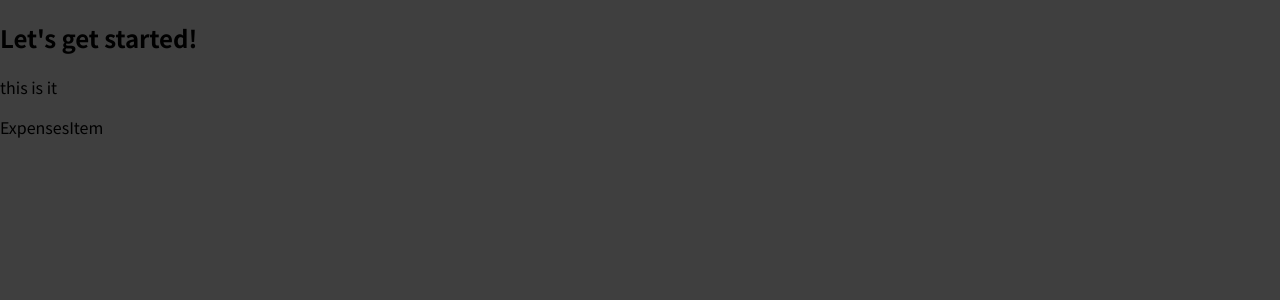
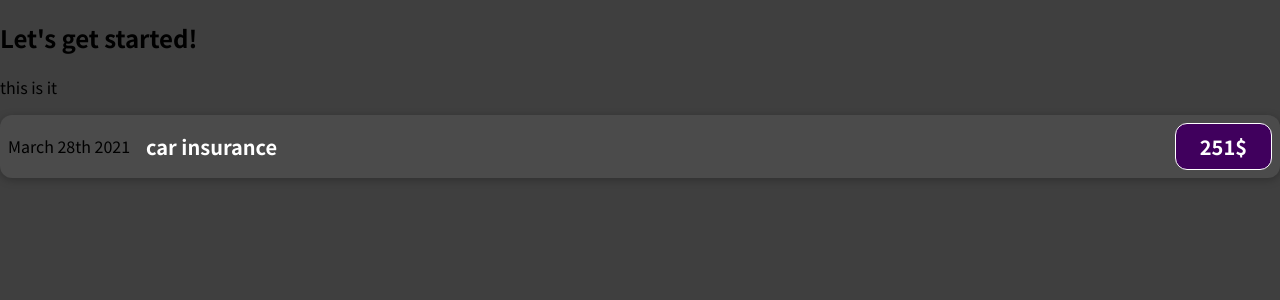
Before and after one commit to ghozlene/react-course, a React (Create React App) app: page / in a window 1280 px wide. Shown: the top 300 px of the page. Built offline with nearby package versions, Linux system fonts and the light colour scheme.

Commit message:
adding basic style

```diff
--- /dev/null
+++ b/src/components/ExpensesItem.css
@@ -0,0 +1,56 @@
+.expense-item {
+	display: flex;
+	justify-content: space-between;
+	align-items: center;
+	box-shadow: 0 2px 8px rgba(0, 0, 0, 0.25);
+	padding: 0.5rem;
+	margin: 1rem 0;
+	border-radius: 12px;
+	background-color: #4b4b4b;
+}
+
+.expense-item__description {
+	display: flex;
+	flex-direction: column;
+	gap: 1rem;
+	align-items: flex-end;
+	flex-flow: column-reverse;
+	justify-content: flex-start;
+	flex: 1;
+}
+
+.expense-item h2 {
+	color: #3a3a3a;
+	font-size: 1rem;
+	flex: 1;
+	margin: 0 1rem;
+	color: white;
+}
+
+.expense-item__price {
+	font-size: 1rem;
+	font-weight: bold;
+	color: white;
+	background-color: #40005d;
+	border: 1px solid white;
+	padding: 0.5rem;
+	border-radius: 12px;
+}
+
+@media (min-width: 580px) {
+	.expense-item__description {
+		flex-direction: row;
+		align-items: center;
+		justify-content: flex-start;
+		flex: 1;
+	}
+
+	.expense-item__description h2 {
+		font-size: 1.25rem;
+	}
+
+	.expense-item__price {
+		font-size: 1.25rem;
+		padding: 0.5rem 1.5rem;
+	}
+}
--- a/src/components/ExpensesItem.jsx
+++ b/src/components/ExpensesItem.jsx
@@ -1,7 +1,16 @@
 import React from 'react';
-
+import './ExpensesItem.css';
 const ExpensesItem = () => {
-	return <div>ExpensesItem</div>;
+	return (
+		<>
+			<div className='expense-item'>
+				<div>March 28th 2021</div>
+				<div className='expense-item__description'>
+					<h2> car insurance</h2>
+					<div className='expense-item__price '> 251$</div>
+				</div>
+			</div>
+		</>
+	);
 };
-
 export default ExpensesItem;
```
